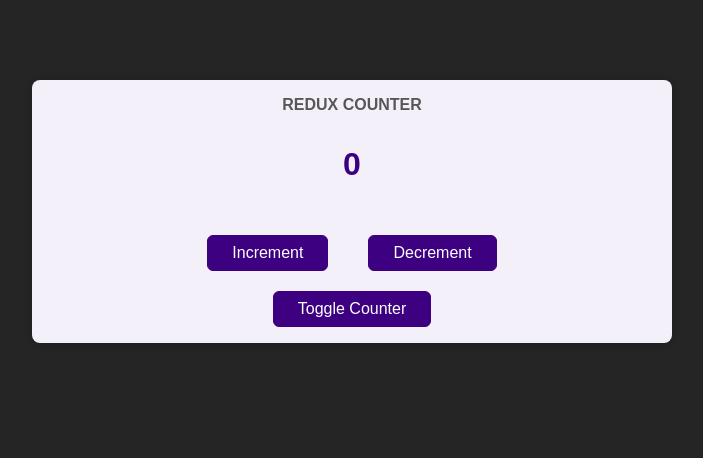
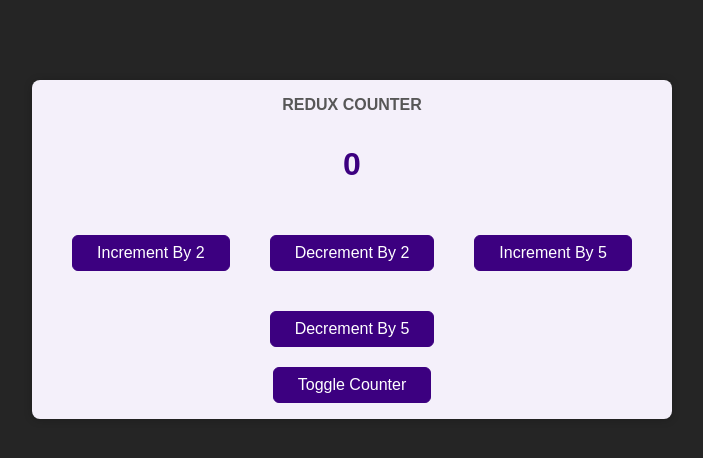
Before and after one commit to vinayck007/React-app, a React (Create React App) app: page / in a window 1280 px wide. Shown: the top 458 px of the page, without its empty margins (288-991 px from the left). Built offline with nearby package versions, Linux system fonts and the light colour scheme.

Commit message:
increment/decrement by 5

```diff
--- a/src/Store/index.js
+++ b/src/Store/index.js
@@ -13,6 +13,18 @@ const counterReducer = (state = {counter: 0}, action) => {
     }
   }
 
+  if (action.type === 'incrementBy5') {
+    return {
+      counter: state.counter +5
+    }
+  }
+
+  if (action.type === 'decrementBy5') {
+    return {
+      counter: state.counter -5
+    }
+  }
+
   return state
 }
 
--- a/src/components/Counter.js
+++ b/src/components/Counter.js
@@ -14,13 +14,23 @@ const Counter = () => {
     dispatch({ type: 'decrementBy2' })
   }
 
+  const incrementBy5Handler = () => {
+    dispatch({ type: 'incrementBy5' })
+  }
+
+  const decrementBy5Handler = () => {
+    dispatch({ type: 'decrementBy5' })
+  }
+
   return (
     <main className={classes.counter}>
       <h1>Redux Counter</h1>
       <div className={classes.value}>{counter}</div>
       <div className={classes.button}>
-        <button onClick={incrementHandler}>Increment</button>
-        <button onClick={decrementHandler}>Decrement</button>
+        <button onClick={incrementHandler}>Increment By 2</button>
+        <button onClick={decrementHandler}>Decrement By 2</button>
+        <button onClick={incrementBy5Handler}>Increment By 5</button>
+        <button onClick={decrementBy5Handler}>Decrement By 5</button>
       </div>
       <button onClick={toggleCounterHandler}>Toggle Counter</button>
     </main>
```
